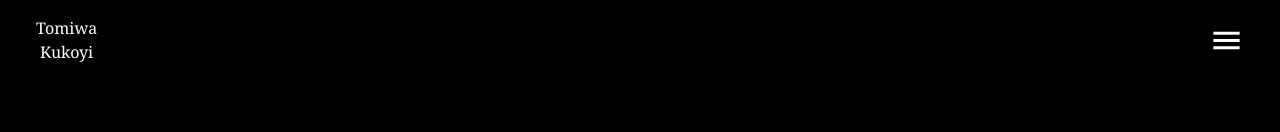
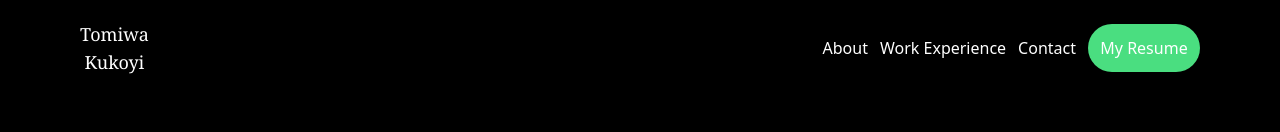
Before and after one commit to Tomiwakukoyi/kky, a React (Create React App) app: page / in a window 1280 px wide. Shown: the top 132 px of the page. Built offline with nearby package versions, Linux system fonts and the light colour scheme.

Commit message:
Working on desktop screen

```diff
--- a/src/App.js
+++ b/src/App.js
@@ -5,7 +5,7 @@ import Work from "./components/Work";
 
 function App() {
   return (
-    <div className="App overflow-x-hidden px-9">
+    <div className="App overflow-x-hidden px-9 md:px-16">
       <HeroSect />
       <Work />
       <Certifications />
--- a/src/components/Navbar.jsx
+++ b/src/components/Navbar.jsx
@@ -11,22 +11,23 @@ const Navbar = () => {
 
   return (
     <div className="">
+      {/* mobile */}
+      <div className=" md:hidden">
         <div className="flex items-center text-white justify-between w-screen px-9 pt-4">
           <p className="flex flex-col text-center font-serif">
             Tomiwa <span>Kukoyi</span>
           </p>
           <MenuIcon
             fontSize="large"
-          className="cursor-pointer"
+            className="cursor-pointer md:hidden"
             onClick={toggleMenu}
           />
         </div>
 
-      {/* Mobile Nav */}
         <div
           className={`${
             isOpen ? "translate-x-0" : "-translate-x-full"
-        } fixed top-0  bg-black flex text-white h-screen w-screen transition-transform duration-300`}
+          } fixed top-0  bg-black flex text-white h-screen w-screen transition-transform duration-300 md:hidden`}
         >
           {isOpen && (
             <CloseIcon
@@ -42,6 +43,22 @@ const Navbar = () => {
           </nav>
         </div>
       </div>
+
+      {/* Desktop Nav */}
+
+      <div className="flex items-center text-white justify-between px-20 pt-5 w-screen">
+        <p className="flex flex-col text-center font-serif text-lg">
+          Tomiwa <span>Kukoyi</span>
+        </p>
+
+        <nav className=" flex items-center text-md space-x-3">
+          <span className=" cursor-pointer">About</span>
+          <span className=" cursor-pointer">Work Experience</span>
+          <span className=" cursor-pointer">Contact</span>
+          <button className=" bg-green-400 h-12 w-28 hover:bg-transparent hover:border hover:border-green-400 rounded-full">My Resume</button>
+        </nav>
+      </div>
+    </div>
   );
 };
 
```
Lines whose indentation alone changed are shown as unchanged.
